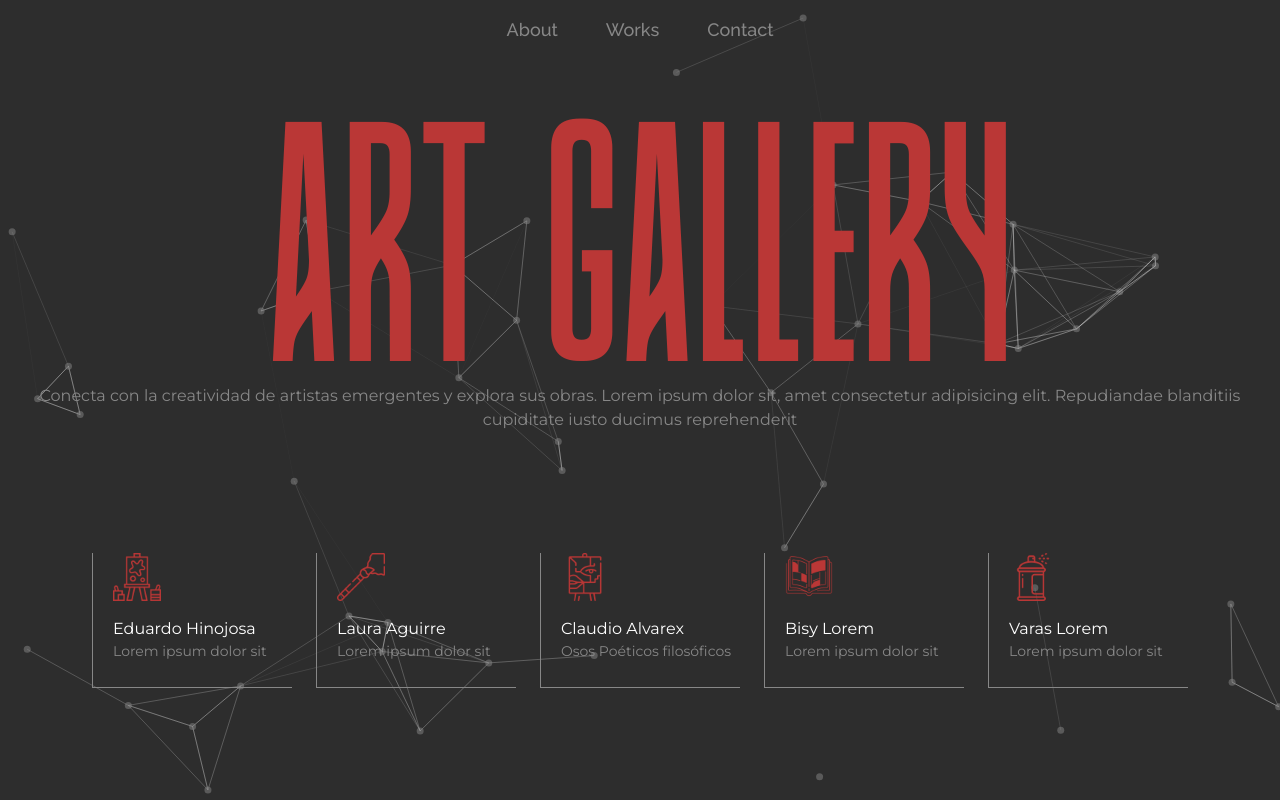
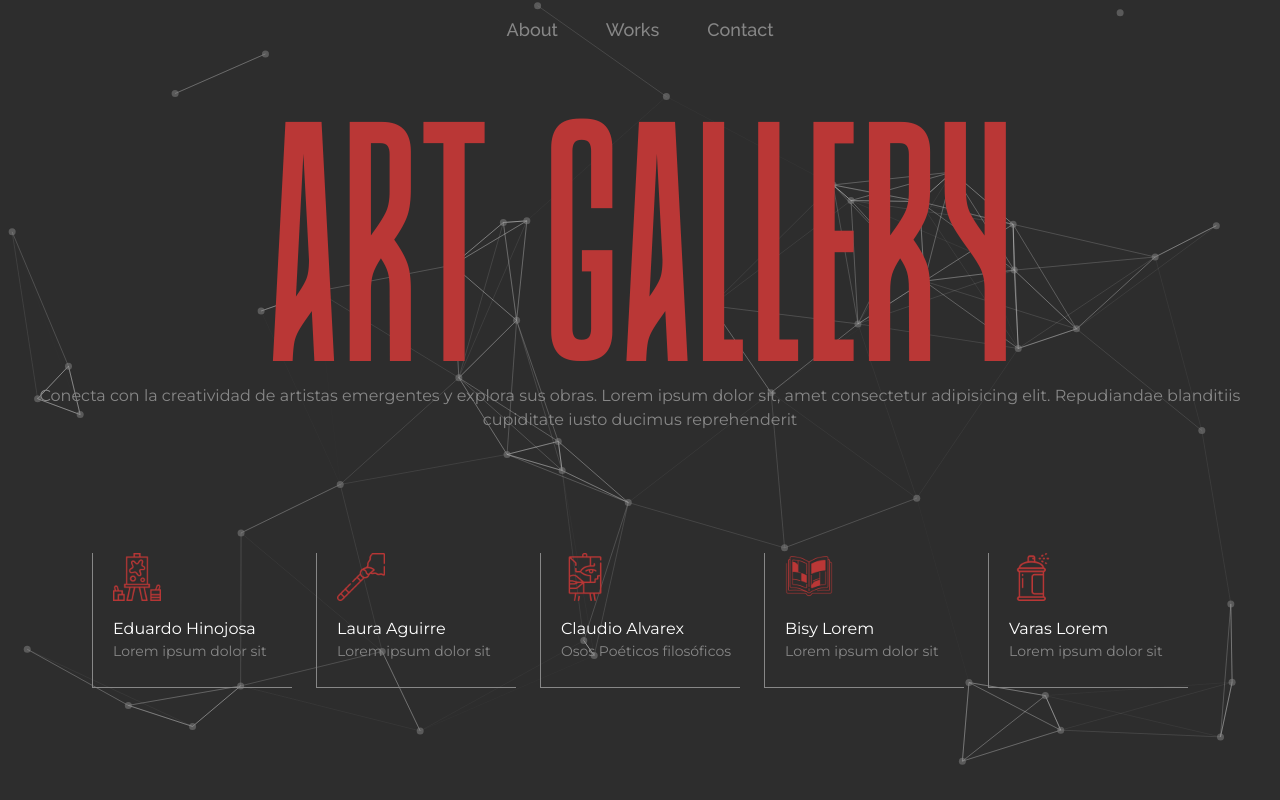
Before and after one commit to Najdorf12/gallery-app, a React (Vite) app: page / in a window 1280 px wide. Built offline with nearby package versions, Linux system fonts and the light colour scheme; a web font is replaced by a local one.

Commit message:
add styles

```diff
--- a/src/components/TsParticlesBg.jsx
+++ b/src/components/TsParticlesBg.jsx
@@ -37,7 +37,7 @@ const TsParticlesBg = () => {
         color: { value: "#878787" },
         links: {
           color: "#ffffff",
-          distance: 180,
+          distance: 200,
           enable: true,
           opacity: 0.4,
           width: .8,
@@ -52,7 +52,7 @@ const TsParticlesBg = () => {
           speed: 1,
           straight: false,
         },
-        number: { density: { enable: true, area: 300 }, value: 100 },
+        number: { density: { enable: true, area: 300 }, value: 110 },
         opacity: {
           animation: { enable: false, minimumValue: 0.1, speed: 7, sync: false },
           random: false,
```
